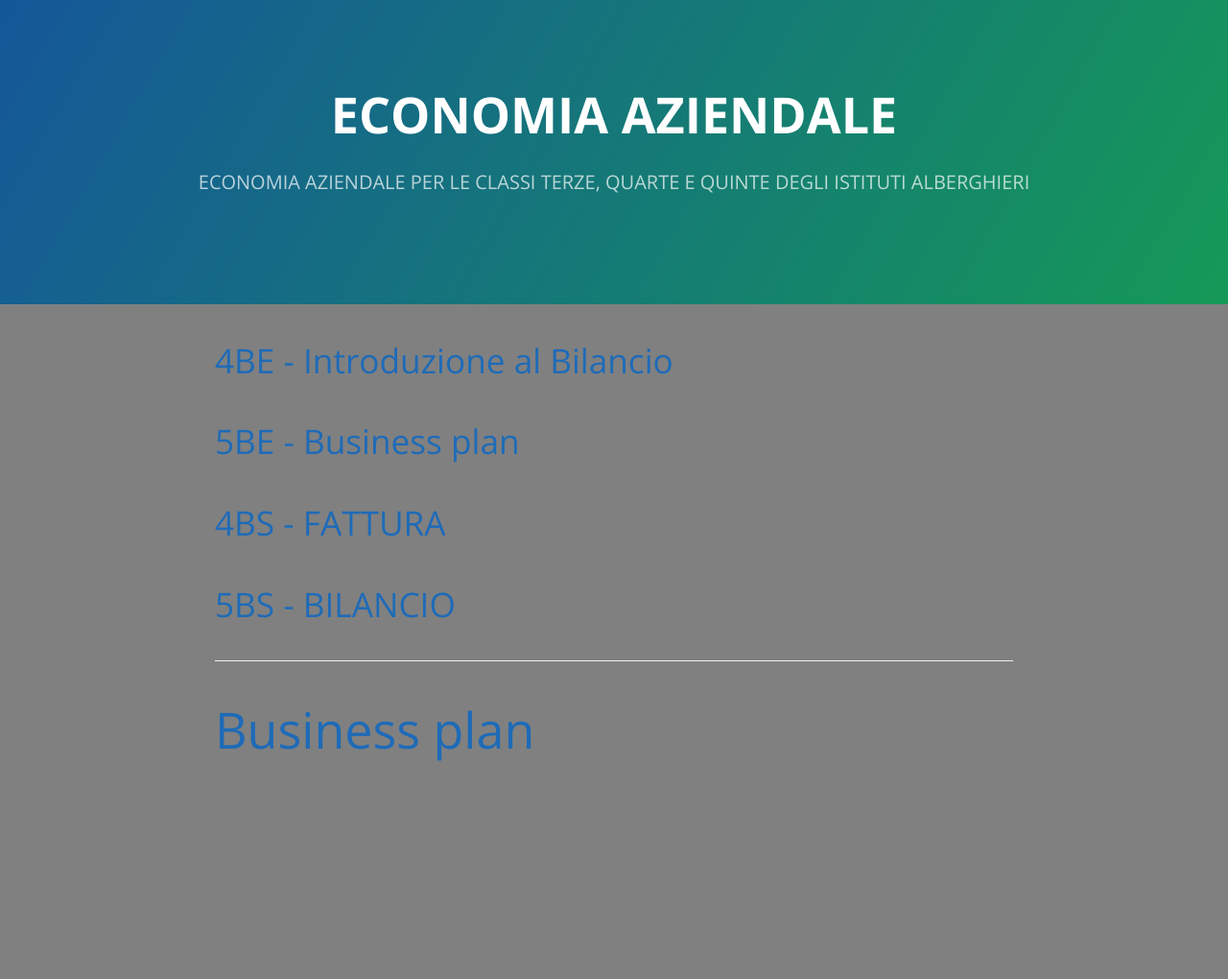
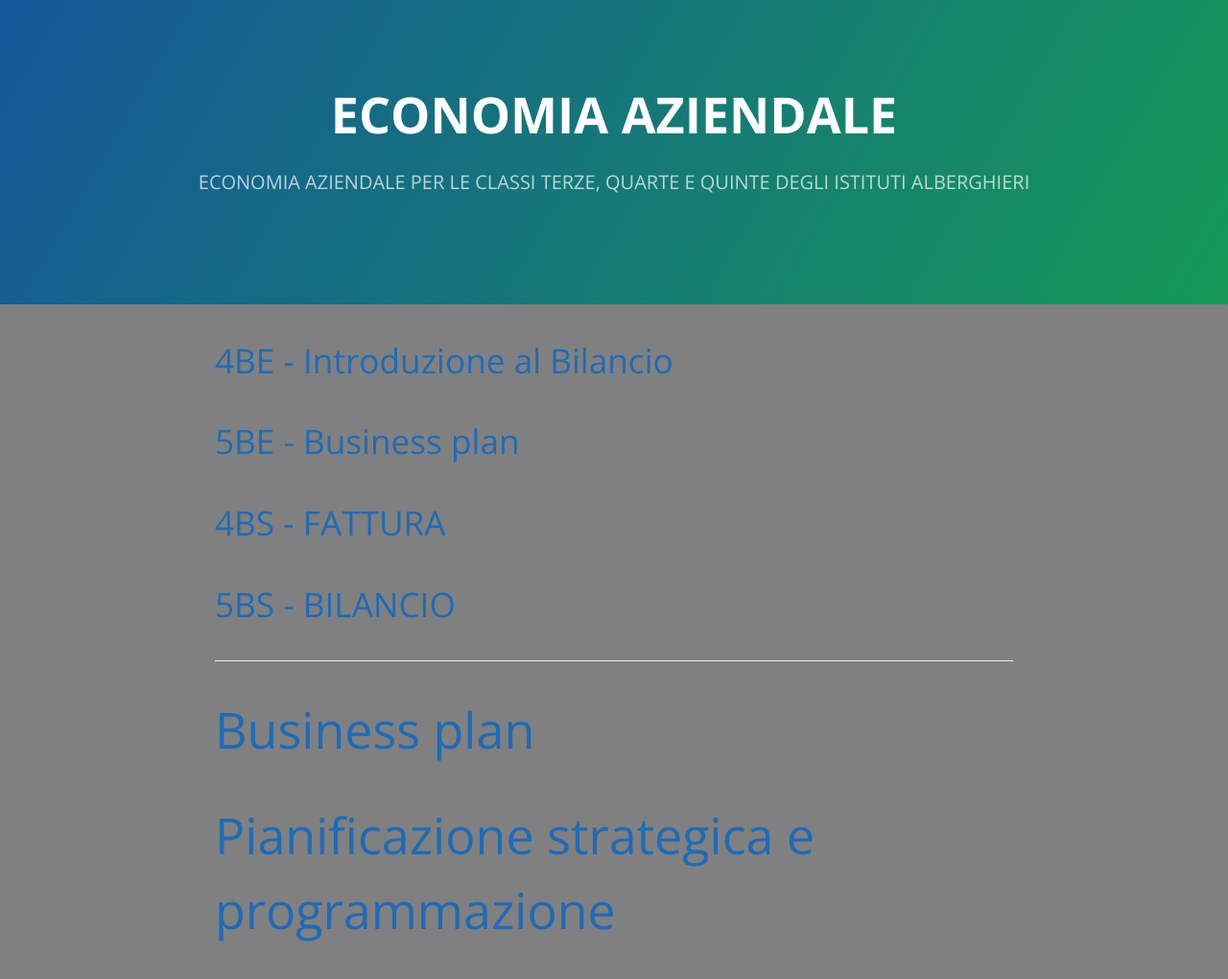
Before and after one commit to economiaaziendale/economiaaziendale.github.io, a plain HTML site: page index.html in a window 1280 px wide. Shown: the whole page at 96% size. Before the commit the page ends 847 px from the top, so only its background shows below. Drawn offline with nearby package versions, Linux system fonts and the light colour scheme.

Commit message:
Update index.html

```diff
--- a/index.html
+++ b/index.html
@@ -81,6 +81,8 @@
       <h1 class="project-name"><a href="https://docs.google.com/document/d/1nMrfcaxj2U2JDcR6XHoiYkW7hF9WugYA2Mpb-RQSu3g/pub">Business plan</a></h1>
 
 
+      <h1 class="project-name"><a href="https://docs.google.com/document/d/1SmHKjtlJI_OV4Lb6FNWINCee3WX8MoEiGGPvNI2kbBE/pub">Pianificazione strategica e programmazione</a></h1>
+
     </footer>
 
     </section>
```
